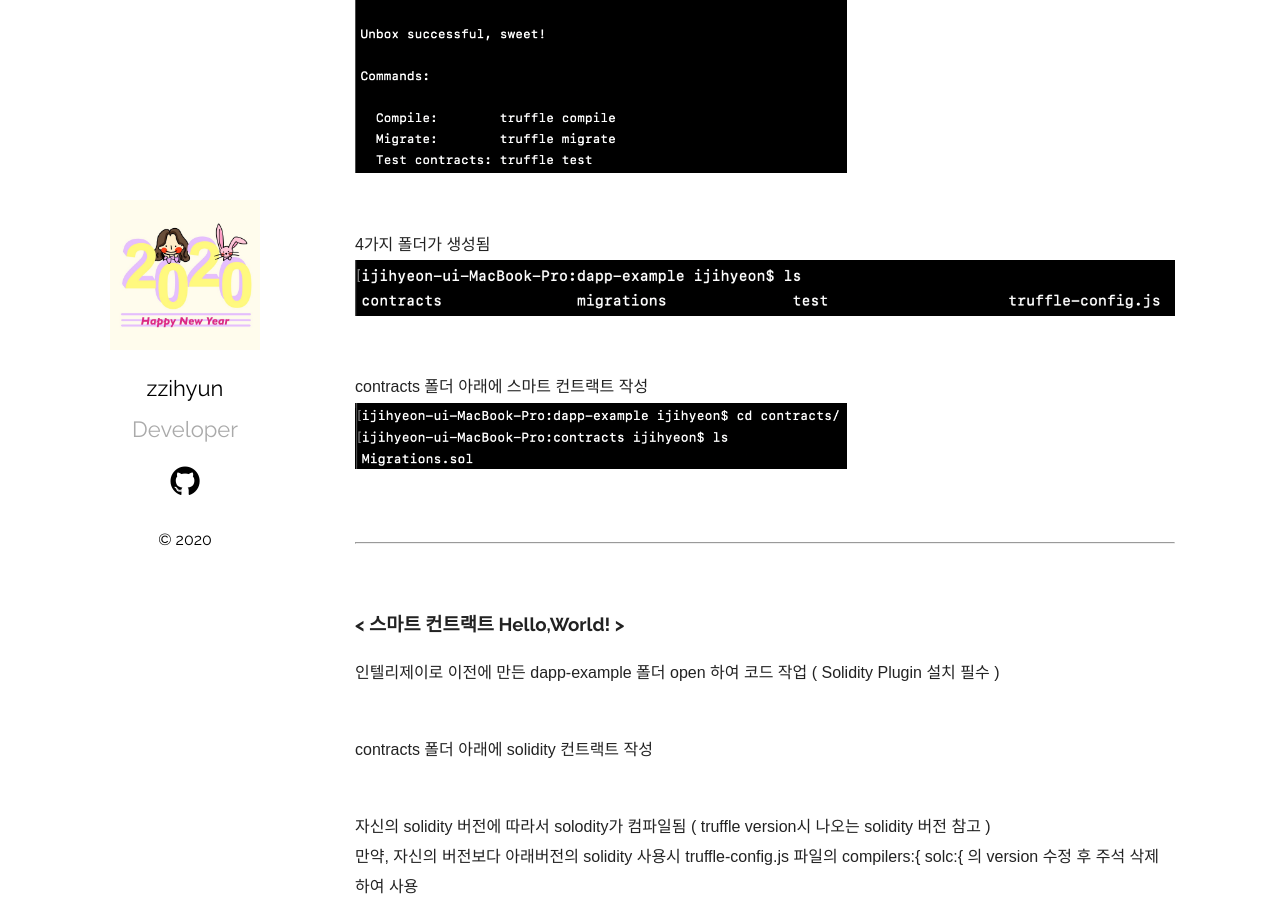
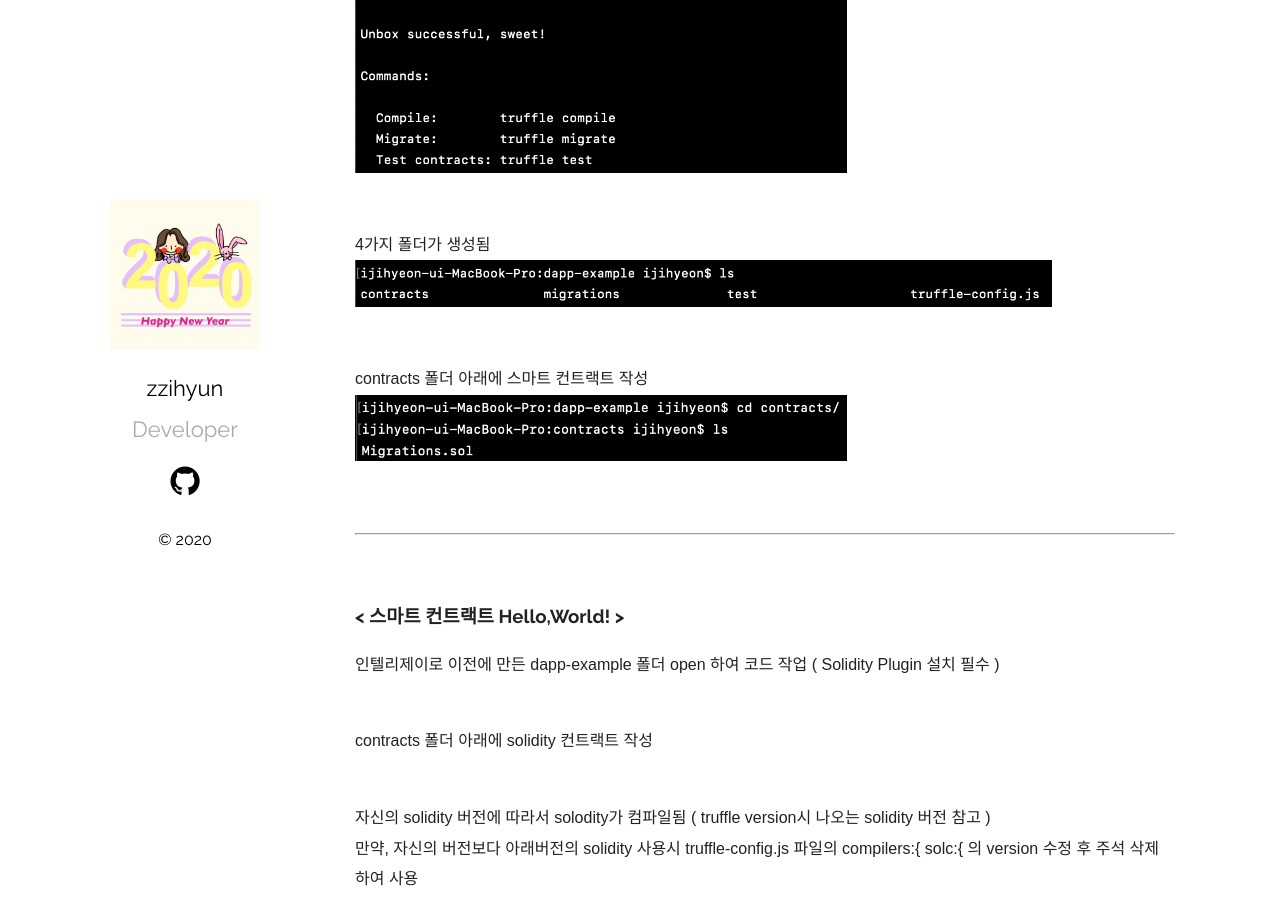
Before and after one commit to jhhhj1002/jhhhj1002.github.io, a Jekyll site: the page built from _posts/2020-03-27-Truffle-in-Blockchain-01.markdown, in a window 1280 px wide and 900 px high, scrolled down 1113 px. Built offline with Jekyll 4.4.1, drawn with Linux system fonts in a browser that asks for light colours.

Commit message:
Update 2020-03-27-Truffle-in-Blockchain-01.markdown

```diff
--- a/_posts/2020-03-27-Truffle-in-Blockchain-01.markdown
+++ b/_posts/2020-03-27-Truffle-in-Blockchain-01.markdown
@@ -30,7 +30,7 @@ dapp-example 폴더 생성 후 이동
 
 <br/>
 4가지 폴더가 생성됨
-<img src="/assets/imgs/Blockchain&Truffle_06.png" width="100%" height="45%" >
+<img src="/assets/imgs/Blockchain&Truffle_06.png" width="85%" height="40%" >
 
 <br/>
 contracts 폴더 아래에 스마트 컨트랙트 작성
```
